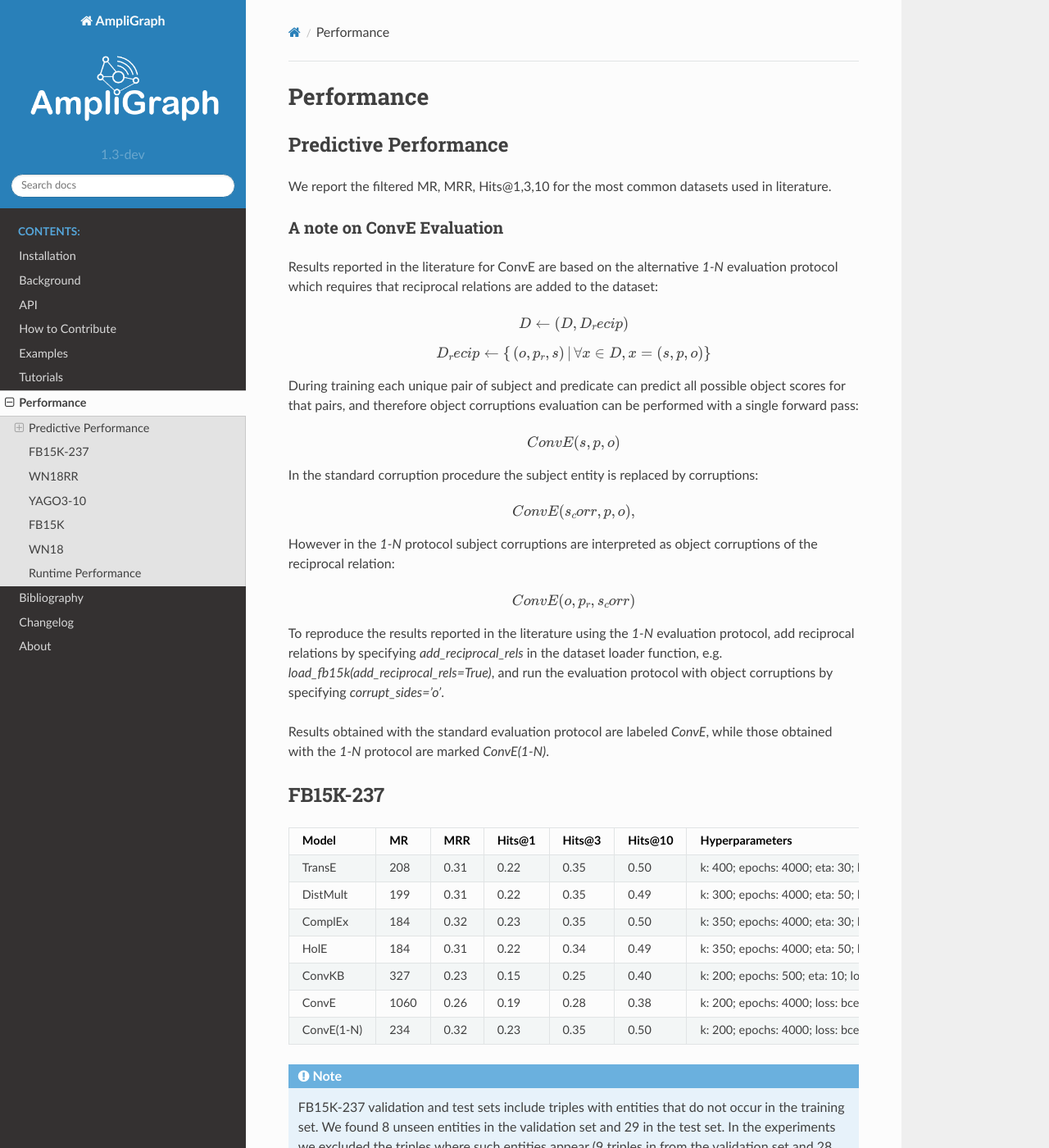
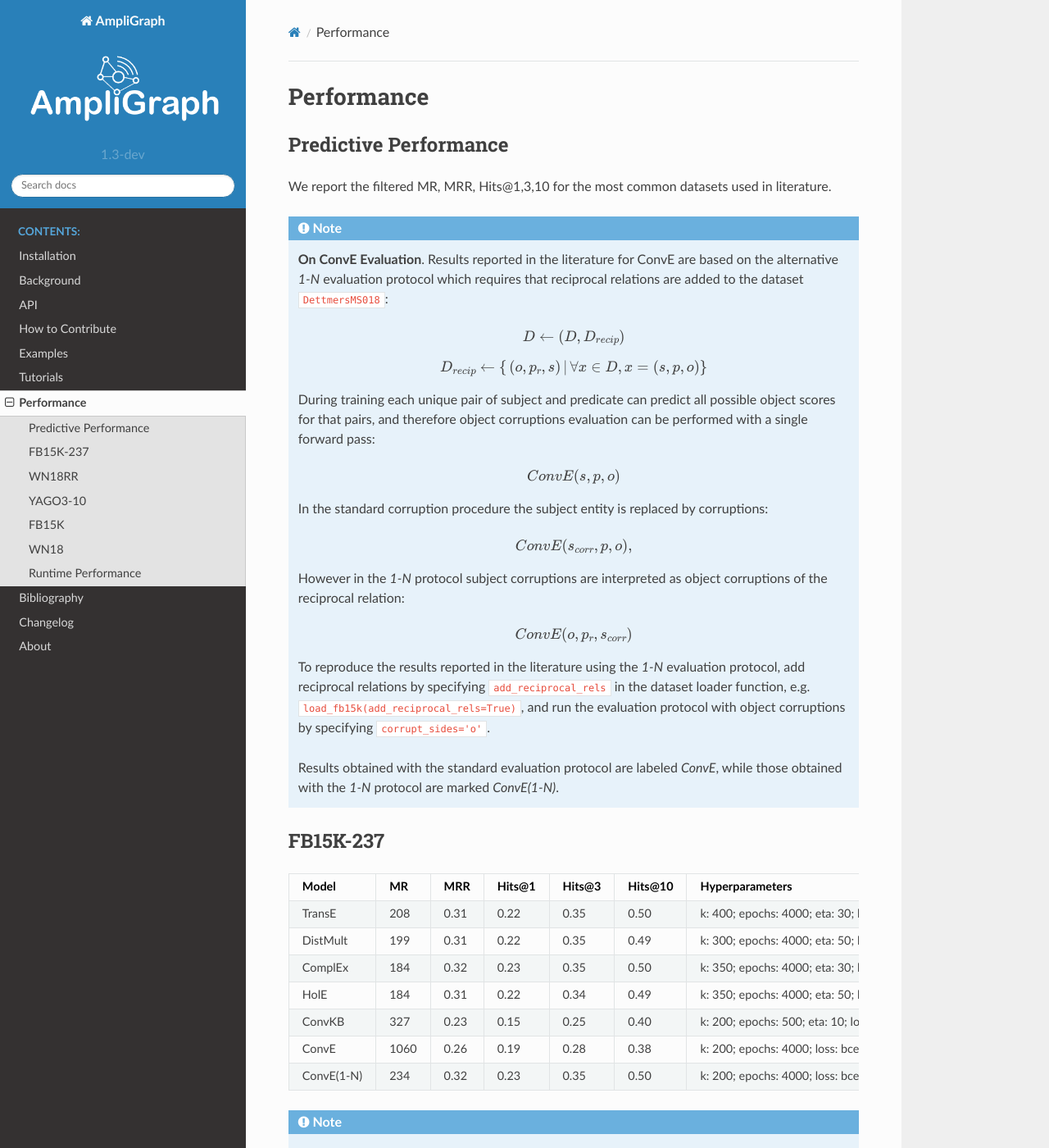
Before and after one commit to Accenture/AmpliGraph, a Sphinx documentation site: the page built from docs/experiments.rst, in a window 1280 px wide and 1400 px high. Shown: the whole window at 82% size. Built offline with Sphinx 7.4.7 and the Read the Docs theme 2.0.0, drawn with Linux system fonts in a browser that asks for light colours; cross-references to code outside the pages are shown as plain code; the version number is read from the project's files by our own code.

Commit message:
fixed convE 1-N note formatting, added ConvE results to README

```diff
--- a/docs/experiments.rst
+++ b/docs/experiments.rst
@@ -10,40 +10,40 @@ Predictive Performance
 We report the filtered MR, MRR, Hits@1,3,10 for the most common datasets used in literature.
 
 
-A note on ConvE Evaluation
-^^^^^^^^^^^^^^^^^^^^^^^^^^^
-Results reported in the literature for ConvE are based on the alternative `1-N` evaluation protocol which requires
-that reciprocal relations are added to the dataset:
+.. note:: **On ConvE Evaluation**.
+    Results reported in the literature for ConvE are based on the alternative *1-N* evaluation protocol which requires
+    that reciprocal relations are added to the dataset :cite:`DettmersMS018`:
 
-.. math::
-    D \leftarrow (D, D_recip)
+    .. math::
+        D \leftarrow (D, D_{recip})
 
-.. math::
-    D_recip \leftarrow \{ \, (o, p_r, s) \,|\, \forall x \in D, x = (s, p, o) \}
+    .. math::
+        D_{recip} \leftarrow \{ \, (o, p_r, s) \,|\, \forall x \in D, x = (s, p, o) \}
 
-During training each unique pair of subject and predicate can predict all possible object scores for that pairs, and
-therefore object corruptions evaluation can be performed with a single forward pass:
+    During training each unique pair of subject and predicate can predict all possible object scores for that pairs, and
+    therefore object corruptions evaluation can be performed with a single forward pass:
 
-.. math::
-    ConvE(s, p, o)
+    .. math::
+        ConvE(s, p, o)
 
-In the standard corruption procedure the subject entity is replaced by corruptions:
+    In the standard corruption procedure the subject entity is replaced by corruptions:
 
-.. math::
-    ConvE(s_corr, p, o),
+    .. math::
+        ConvE(s_{corr}, p, o),
 
-However in the `1-N` protocol subject corruptions are interpreted as object corruptions of the reciprocal relation:
+    However in the `1-N` protocol subject corruptions are interpreted as object corruptions of the reciprocal relation:
 
-.. math::
-    ConvE(o, p_r, s_corr)
+    .. math::
+        ConvE(o, p_r, s_{corr})
 
 
-To reproduce the results reported in the literature using the `1-N` evaluation protocol, add reciprocal relations by
-specifying `add_reciprocal_rels` in the dataset loader function, e.g. `load_fb15k(add_reciprocal_rels=True)`, and run
-the evaluation protocol with object corruptions by specifying `corrupt_sides='o'`.
+    To reproduce the results reported in the literature using the `1-N` evaluation protocol, add reciprocal relations by
+    specifying ``add_reciprocal_rels`` in the dataset loader function, e.g. ``load_fb15k(add_reciprocal_rels=True)``,
+    and run the evaluation protocol with object corruptions by specifying ``corrupt_sides='o'``.
 
-Results obtained with the standard evaluation protocol are labeled `ConvE`, while those obtained with the `1-N`
-protocol are marked `ConvE(1-N)`.
+    Results obtained with the standard evaluation protocol are labeled *ConvE*, while those obtained with the *1-N*
+    protocol are marked *ConvE(1-N)*.
+
 
 
 FB15K-237
```
Also changed, not shown: README.md (+2 -0 lines).
